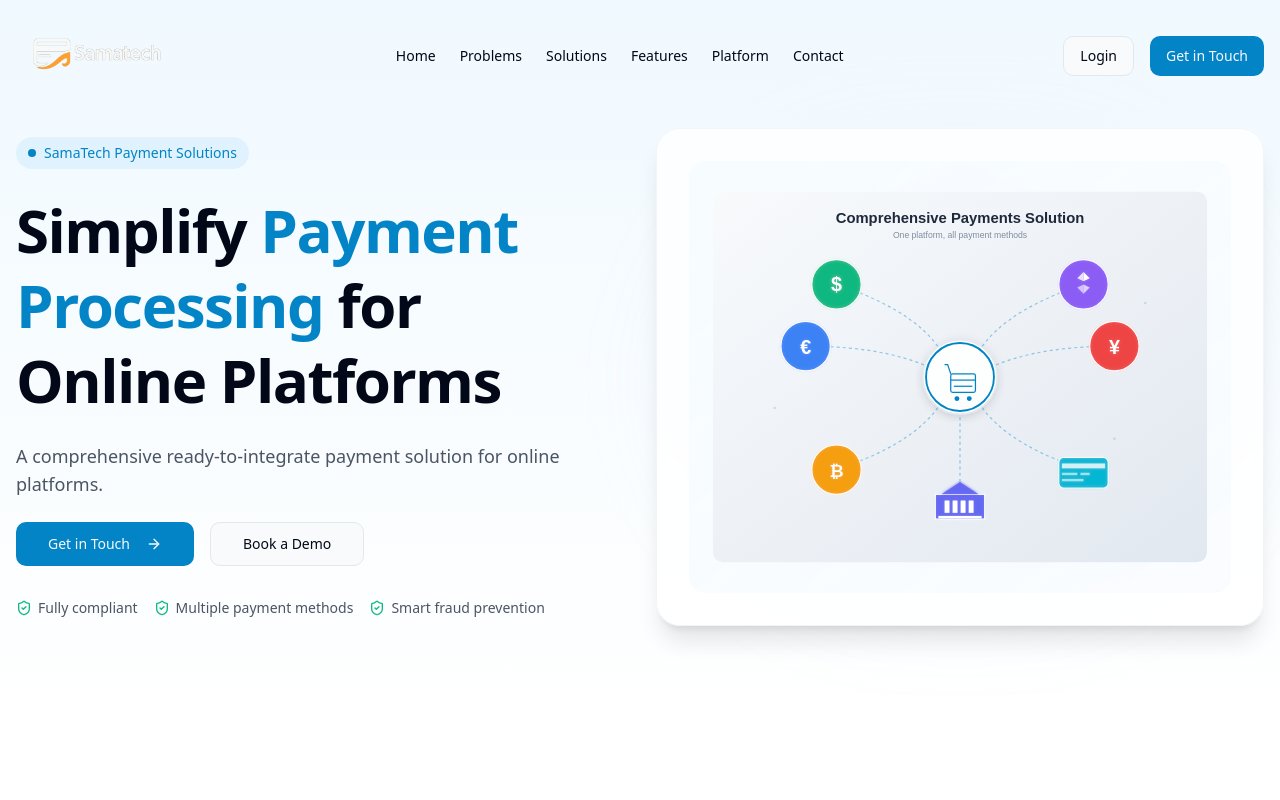
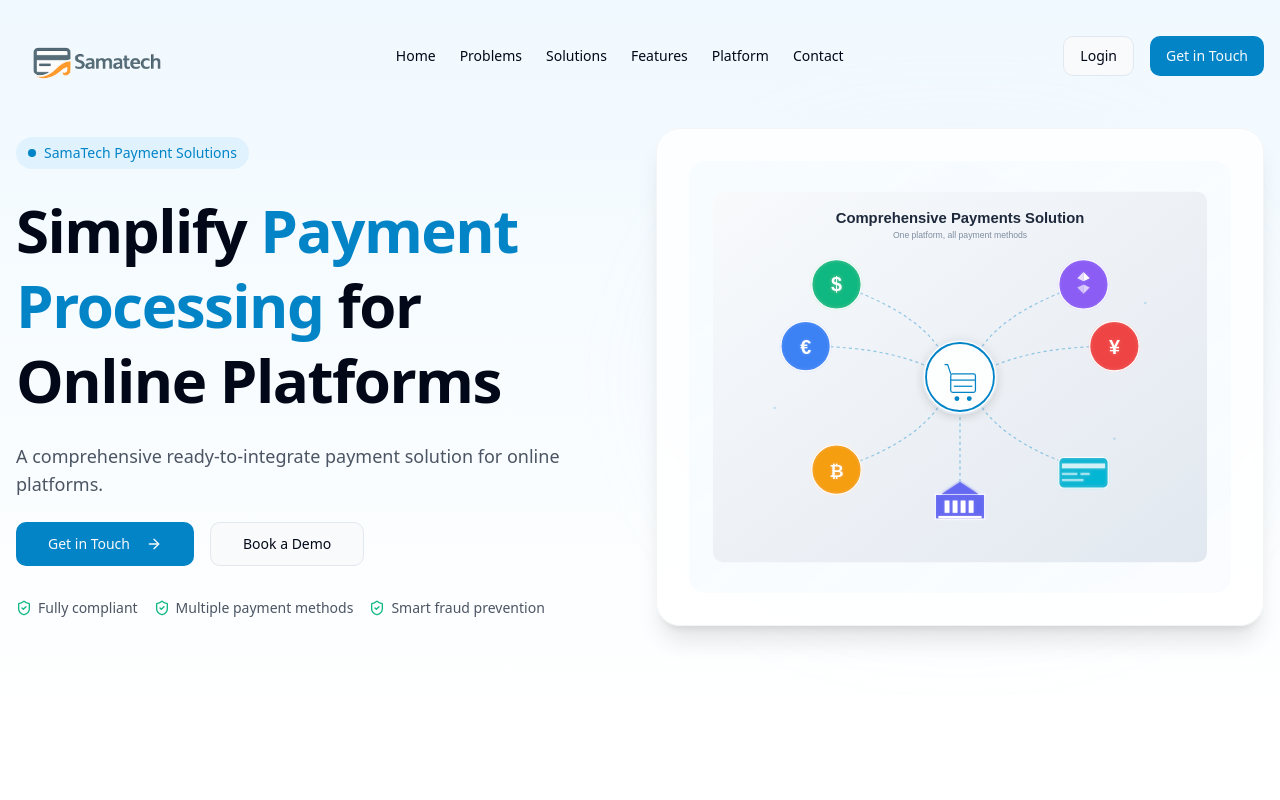
Before and after one commit to nissimbargerbi/secure-flow-finance-hub, a React (Vite) app: page / in a window 1280 px wide. Shown: the top 800 px of the page. Built offline with nearby package versions, Linux system fonts and the light colour scheme.

Commit message:
Refactor: Swap logos in header and footer
Use the negative logo in the header and the standard logo in the footer.

```diff
--- a/src/components/Footer.tsx
+++ b/src/components/Footer.tsx
@@ -18,7 +18,7 @@ const Footer = () => {
           <div>
             <div className="flex items-center mb-6">
               <img
-                src="/lovable-uploads/44473259-9980-49ad-bb5b-df725e15ca7f.png"
+                src="/lovable-uploads/fa2250e7-1215-449d-8ded-ee47dec1189b.png"
                 alt="Samatech"
                 className="h-20 w-auto"
               />
--- a/src/components/Navbar.tsx
+++ b/src/components/Navbar.tsx
@@ -1,3 +1,4 @@
+
 import React, { useState } from "react";
 import { Button } from "@/components/ui/button";
 import {
@@ -45,7 +46,7 @@ const Navbar = () => {
       <div className="container mx-auto px-4 py-4 flex items-center justify-between">
         <div className="flex items-center">
           <img
-            src="/lovable-uploads/fa2250e7-1215-449d-8ded-ee47dec1189b.png"
+            src="/lovable-uploads/44473259-9980-49ad-bb5b-df725e15ca7f.png"
             alt="Samatech"
             className="h-20 w-auto"
           />
```
